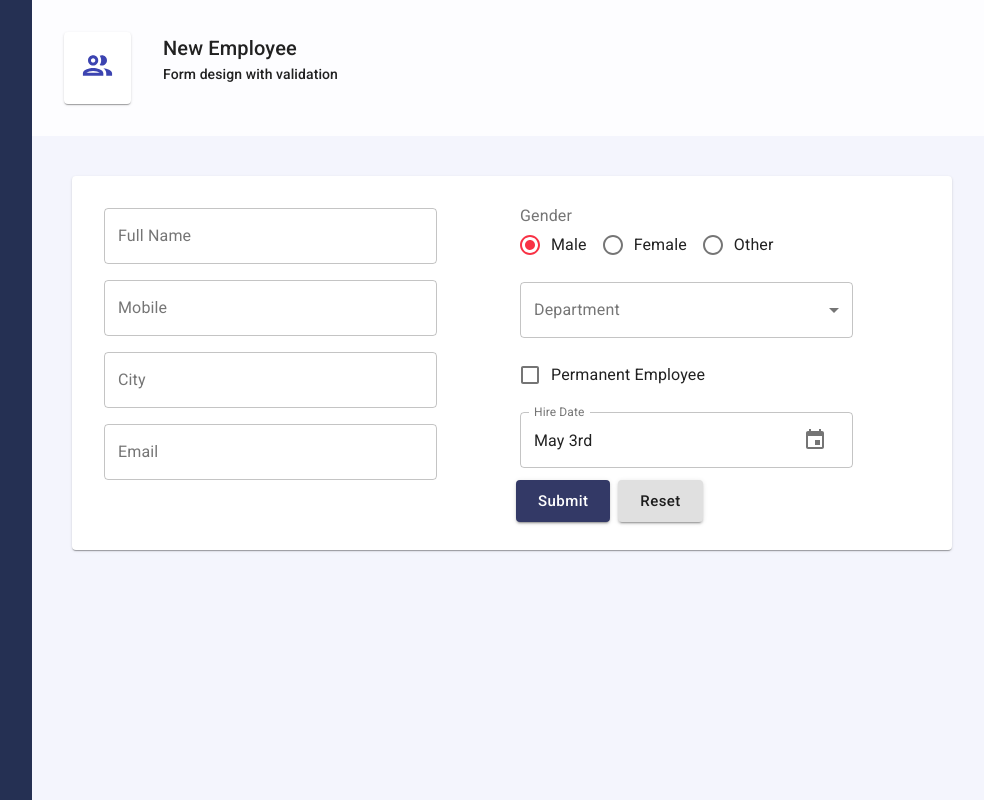
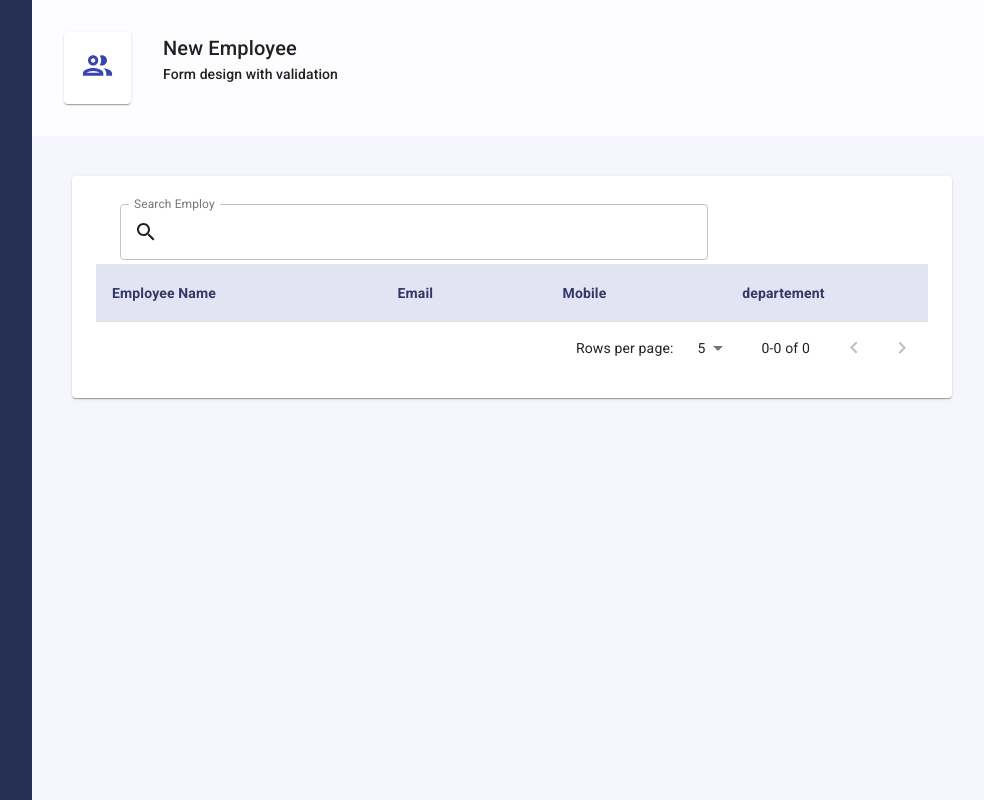
Before and after one commit to Leith-Gharbi/React-Material-UI, a React (Create React App) app: page / in a window 1280 px wide. Shown: the whole page, without its empty margins (288-1272 px from the left). Built offline with nearby package versions, Linux system fonts and the light colour scheme.

Commit message:
mui Table

```diff
--- a/src/components/controls/Input.js
+++ b/src/components/controls/Input.js
@@ -1,8 +1,8 @@
-import React from "react";
-import { TextField } from "@material-ui/core";
+import React from 'react';
+import { TextField } from '@material-ui/core';
 
 export default function Input(props) {
-  const { name, error = null, value, onChange, label } = props;
+  const { name, error = null, value, onChange, label, ...other } = props;
 
   return (
     <TextField
@@ -11,6 +11,7 @@
       name={name}
       value={value}
       onChange={onChange}
+      {...other}
       {...(error && { error: true, helperText: error })}
     />
   );
--- /dev/null
+++ b/src/components/controls/useTable.js
@@ -0,0 +1,131 @@
+import {
+  makeStyles,
+  Table,
+  TableCell,
+  TableHead,
+  TablePagination,
+  TableRow,
+  TableSortLabel,
+} from '@material-ui/core';
+import React, { useState } from 'react';
+
+const useStyles = makeStyles((theme) => ({
+  table: {
+    marrginTop: theme.spacing(3),
+    '& thead th': {
+      fontWeight: '600',
+      color: theme.palette.primary.main,
+      backgroundColor: theme.palette.primary.light,
+    },
+    '& tbody td': {
+      fontWeight: '300',
+    },
+    '& tbody tr:hover': {
+      backgroundColor: '#fffbf2',
+      cursor: 'pointer',
+    },
+  },
+}));
+
+export default function useTable(records, headCells, filterFn) {
+  const classes = useStyles();
+  const pages = [5, 10, 25];
+  const [page, SetPage] = useState(0);
+  const [rowsPerPage, SetRowsPerPage] = useState(pages[page]);
+  const [order, setOrder] = useState();
+  const [orderBy, setOrderBy] = useState();
+
+  const TableContainer = (props) => {
+    return <Table className={classes.table}>{props.children}</Table>;
+  };
+
+  const TblHead = (props) => {
+    const handleSortReqest = (cellId) => {
+      const isAsc = orderBy === cellId && order === 'asc';
+      setOrder(isAsc ? 'desc' : 'asc');
+      setOrderBy(cellId);
+    };
+    return (
+      <TableHead>
+        <TableRow>
+          {headCells.map((headCell) => (
+            <TableCell
+              key={headCell.id}
+              sortDirection={orderBy === headCell.id ? order : false}
+            >
+              {headCell.disableSorting ? (
+                headCell.id
+              ) : (
+                <TableSortLabel
+                  active={orderBy === headCell.id}
+                  direction={orderBy === headCell.id ? order : 'asc'}
+                  onClick={() => {
+                    handleSortReqest(headCell.id);
+                  }}
+                >
+                  {headCell.label}
+                </TableSortLabel>
+              )}
+            </TableCell>
+          ))}
+        </TableRow>
+      </TableHead>
+    );
+  };
+  const handleChangePage = (event, newPage) => {
+    SetPage(newPage);
+  };
+  const handleChangeRowsPerPage = (event) => {
+    SetRowsPerPage(parseInt(event.target.value, 10));
+    SetPage(0);
+  };
+  const TblPagination = () => {
+    return (
+      <TablePagination
+        rowsPerPageOptions={pages}
+        page={page}
+        component="div"
+        rowsPerPage={rowsPerPage}
+        count={records.length}
+        onChangePage={handleChangePage}
+        onChangeRowsPerPage={handleChangeRowsPerPage}
+      />
+    );
+  };
+  function stablesort(array, comparator) {
+    const stabilizedThis = array.map((el, index) => [el, index]);
+    stabilizedThis.sort((a, b) => {
+      const order = comparator(a[0], b[0]);
+      if (order !== 0) return order;
+      return a[1] - b[1];
+    });
+    return stabilizedThis.map((el) => el[0]);
+  }
+  function getComparator() {
+    return order === 'desc'
+      ? (a, b) => descendingComparator(a, b, orderBy)
+      : (a, b) => -descendingComparator(a, b, orderBy);
+  }
+  function descendingComparator(a, b, orderBy) {
+    if (b[orderBy] < a[orderBy]) {
+      return -1;
+    }
+    if (b[orderBy] > a[orderBy]) {
+      return 1;
+    }
+    return 0;
+  }
+  const recordsAfterPagingAndSorting = () => {
+    return stablesort(
+      filterFn.fn(records),
+      getComparator(order, orderBy)
+    ).slice(page * rowsPerPage, (page + 1) * rowsPerPage);
+  };
+
+  return {
+    TableContainer,
+    TblHead,
+    TblPagination,
+    recordsAfterPagingAndSorting,
+  };
+}
--- a/src/pages/Employees/Employees.js
+++ b/src/pages/Employees/Employees.js
@@ -1,29 +1,103 @@
-import React from 'react'
-import EmployeeForm from './EmployeeForm';
+import React, { useState } from 'react';
 import PageHeader from '../../components/PageHeader';
+import EmployeeForm from '../Employees/EmployeeForm';
 import PeopleOutlineOutlinedIcon from '@material-ui/icons/PeopleOutlineOutlined';
-import { Paper ,makeStyles } from '@material-ui/core';
-const useStyles=makeStyles(theme=>({
-pageContent:{
-    margin : theme.spacing(5),
-    padding :theme.spacing(3)
-}
-    }))
+import Controls from '../../components/controls/controls';
+import {
+  Paper,
+  makeStyles,
+  TableBody,
+  TableCell,
+  TableRow,
+  Toolbar,
+  InputAdornment,
+} from '@material-ui/core';
+import useTable from '../../components/controls/useTable';
+import * as employeeService from '../../services/employeeServices';
+import { Search } from '@material-ui/icons';
+const useStyles = makeStyles((theme) => ({
+  pageContent: {
+    margin: theme.spacing(5),
+    padding: theme.spacing(3),
+  },
+  searchInput: {
+    width: '75%',
+  },
+}));
+
+const headCells = [
+  { id: 'fullName', label: 'Employee Name' },
+  { id: 'email', label: 'Email' },
+  { id: 'mobile', label: 'Mobile' },
+  { id: 'departement', label: 'Departement', disableSorting: true },
+];
 export default function Employees() {
+  const classes = useStyles();
 
+  const [records, SetRecords] = useState(employeeService.getAllEmployees());
+  const [filterFn, SetFilterFn] = useState({
+    fn: (items) => {
+      return items;
+    },
+  });
+  const {
+    TableContainer,
+    TblHead,
+    TblPagination,
+    recordsAfterPagingAndSorting,
+  } = useTable(records, headCells, filterFn);
 
-    const classes = useStyles();
+  const handleSearch = (e) => {
+    let target = e.target;
+    SetFilterFn({
+      fn: (items) => {
+        if (target.value == '') return items;
+        else
+          return items.filter((x) =>
+            x.fullName.toLowerCase().includes(target.value)
+          );
+      },
+    });
+  };
   return (
     <>
-        <PageHeader title="New Employee"
+      <PageHeader
+        title="New Employee"
         subtitle="Form design with validation "
-         icon={<PeopleOutlineOutlinedIcon fontSize="large"/>} ></PageHeader>
+        icon={<PeopleOutlineOutlinedIcon fontSize="large" />}
+      ></PageHeader>
 
       <Paper className={classes.pageContent}>
-<EmployeeForm/>
+        {/* <EmployeeForm /> */}
+        <Toolbar>
+          <Controls.Input
+            label="Search Employ"
+            className={classes.searchInput}
+            onClick={handleSearch}
+            InputProps={{
+              startAdornment: (
+                <InputAdornment position="start">
+                  <Search />
+                </InputAdornment>
+              ),
+            }}
+          ></Controls.Input>
+        </Toolbar>
+        <TableContainer>
+          <TblHead />
+          <TableBody>
+            {recordsAfterPagingAndSorting().map((item) => (
+              <TableRow key={item.id}>
+                <TableCell>{item.fullName}</TableCell>
+                <TableCell>{item.email}</TableCell>
+                <TableCell>{item.mobile}</TableCell>
+                <TableCell>{item.department}</TableCell>
+              </TableRow>
+            ))}
+          </TableBody>
+        </TableContainer>
+        <TblPagination />
       </Paper>
-
-
     </>
- )
+  );
 }
--- a/src/services/employeeServices.js
+++ b/src/services/employeeServices.js
@@ -1,32 +1,31 @@
 const KEYS = {
   employees: 'employees',
-    employeeId: 'employeeId'
-}
-export const getDepartementCollection = (
-    [{
+  employeeId: 'employeeId',
+};
+export const getDepartementCollection = [
+  {
     id: '1',
-            title: 'Development'
+    title: 'Development',
   },
   {
     id: '2',
-            title: 'Marketing'
+    title: 'Marketing',
   },
   {
     id: '3',
-            title: 'Accounting'
+    title: 'Accounting',
   },
   {
     id: '4',
-            title: 'HR'
+    title: 'HR',
   },
-    ]
-)
+];
 export function generateEmployeeId() {
   if (localStorage.getItem(KEYS.employeeId) == null)
-        localStorage.setItem(KEYS.employeeId, '0')
+    localStorage.setItem(KEYS.employeeId, '0');
 
-    var id = parseInt(localStorage.getItem(KEYS.employeeId))
-    localStorage.setItem(KEYS.employeeId, (++id).toString())
+  var id = parseInt(localStorage.getItem(KEYS.employeeId));
+  localStorage.setItem(KEYS.employeeId, (++id).toString());
   return id;
 }
 
@@ -34,11 +33,17 @@
   let employees = getAllEmployees();
   data['id'] = generateEmployeeId();
   employees.push(data);
-    localStorage.setItem(KEYS.employees, JSON.stringify(employees))
+  localStorage.setItem(KEYS.employees, JSON.stringify(employees));
 }
 
 export function getAllEmployees() {
   if (localStorage.getItem(KEYS.employees) == null)
-        localStorage.setItem(KEYS.employees, JSON.stringify([]))
-    return JSON.parse(localStorage.getItem(KEYS.employees));
+    localStorage.setItem(KEYS.employees, JSON.stringify([]));
+  let employees = JSON.parse(localStorage.getItem(KEYS.employees));
+  // map departementId to departement title
+  let departements = getDepartementCollection;
+  return employees.map((x) => ({
+    ...x,
+    department: departements[x.departmentId - 1].title,
+  }));
 }
```
Lines whose indentation alone changed are shown as unchanged.
